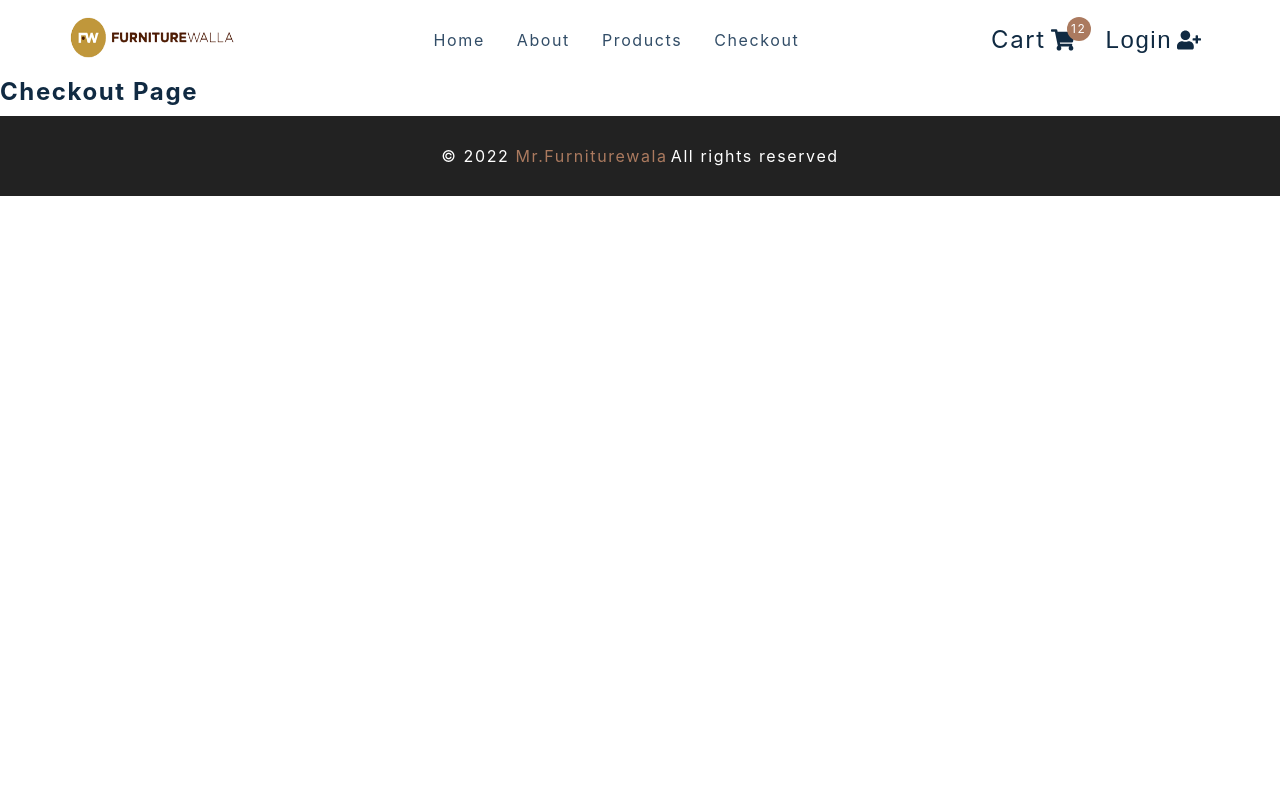
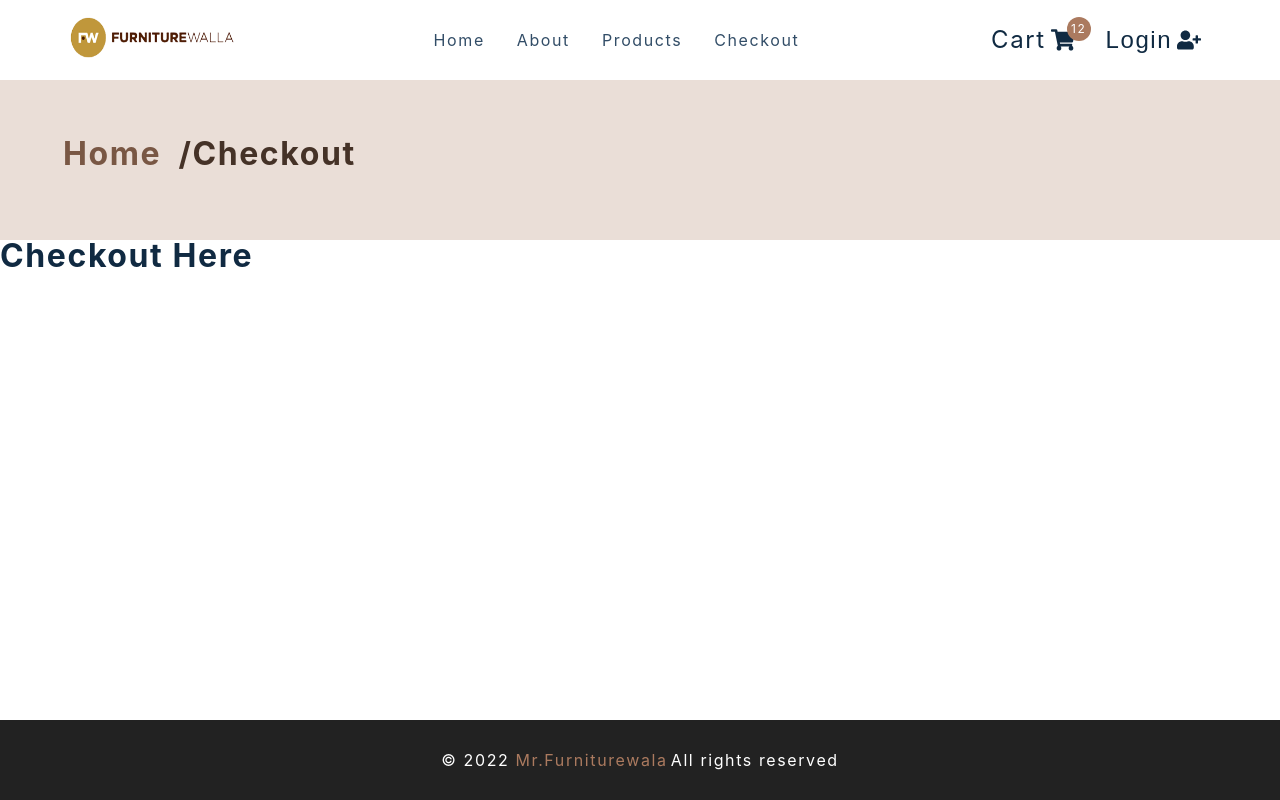
Before and after one commit to hritikd3/fullstack, a React (Create React App) app: page /checkout in a window 1280 px wide. Built offline with nearby package versions, Linux system fonts and the light colour scheme.

Commit message:
checkout page implemented

```diff
--- a/src/pages/CheckoutPage.js
+++ b/src/pages/CheckoutPage.js
@@ -6,7 +6,14 @@
 import { Link } from 'react-router-dom'
 
 const CheckoutPage = () => {
-  return <h4>checkout page</h4>
+  return (
+    <main>
+      <PageHero title='checkout' />
+      <Wrapper className='page'>
+        <h3> checkout here</h3>
+      </Wrapper>
+    </main>
+  )
 }
 const Wrapper = styled.div``
 export default CheckoutPage
```
